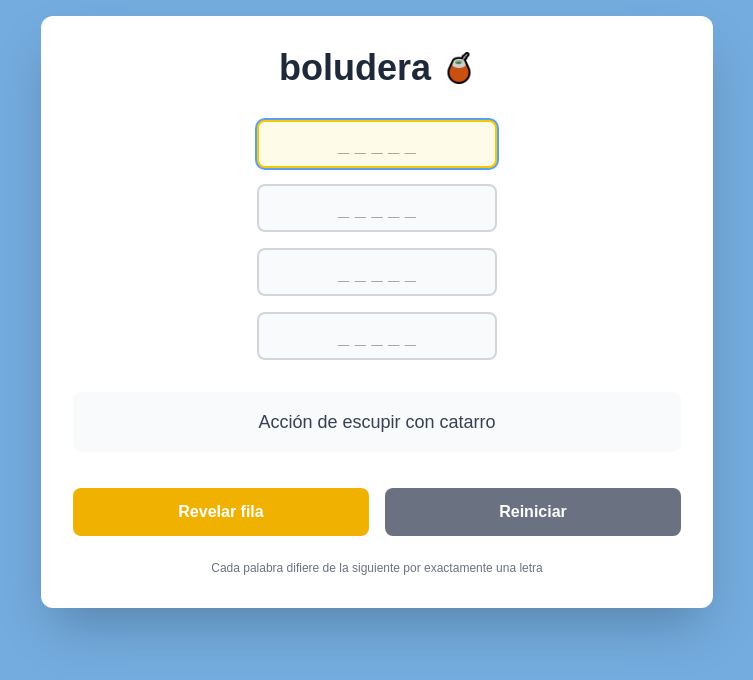
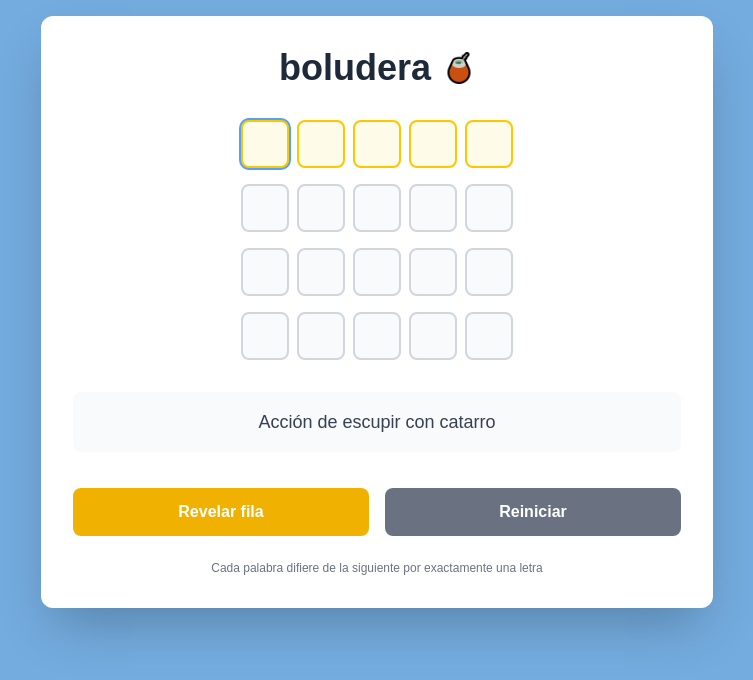
Before and after one commit to sotlucas/boludera, a Next.js app: page / in a window 1280 px wide. Shown: the top 680 px of the page, without its empty margins (263-1016 px from the left). Built offline with nearby package versions, Linux system fonts and the light colour scheme.

Commit message:
feat: letras separadas

```diff
--- a/src/app/page.tsx
+++ b/src/app/page.tsx
@@ -20,7 +20,12 @@ const GAME_PUZZLES = [
 export default function WordLadder() {
   const [currentPuzzle, setCurrentPuzzle] = useState(GAME_PUZZLES[0]);
   const [puzzleIndex, setPuzzleIndex] = useState(0);
-  const [userWords, setUserWords] = useState(["", "", "", ""]);
+  const [userWords, setUserWords] = useState([
+    ["", "", "", "", ""],
+    ["", "", "", "", ""],
+    ["", "", "", "", ""],
+    ["", "", "", "", ""],
+  ]);
   const [revealedRows, setRevealedRows] = useState([
     false,
     false,
@@ -29,17 +34,26 @@ export default function WordLadder() {
   ]);
   const [gameComplete, setGameComplete] = useState(false);
   const [selectedRow, setSelectedRow] = useState(0);
-  const inputRefs = useRef<(HTMLInputElement | null)[]>([]);
+  const [selectedCol, setSelectedCol] = useState(0);
+  const inputRefs = useRef<(HTMLInputElement | null)[][]>([
+    [null, null, null, null, null],
+    [null, null, null, null, null],
+    [null, null, null, null, null],
+    [null, null, null, null, null],
+  ]);
 
   useEffect(() => {
     resetGame();
   }, [currentPuzzle]);
 
   useEffect(() => {
-    if (inputRefs.current[selectedRow] && !revealedRows[selectedRow]) {
-      inputRefs.current[selectedRow]?.focus();
+    if (
+      inputRefs.current[selectedRow][selectedCol] &&
+      !revealedRows[selectedRow]
+    ) {
+      inputRefs.current[selectedRow][selectedCol]?.focus();
     }
-  }, [selectedRow, revealedRows]);
+  }, [selectedRow, selectedCol, revealedRows]);
 
   useEffect(() => {
     const handleKeyDown = (event: KeyboardEvent) => {
@@ -53,30 +67,71 @@ export default function WordLadder() {
         if (selectedRow < currentPuzzle.words.length - 1) {
           setSelectedRow(selectedRow + 1);
         }
+      } else if (event.key === "ArrowLeft") {
+        event.preventDefault();
+        if (selectedCol > 0) {
+          setSelectedCol(selectedCol - 1);
+        }
+      } else if (event.key === "ArrowRight") {
+        event.preventDefault();
+        if (selectedCol < 4) {
+          setSelectedCol(selectedCol + 1);
+        }
       }
     };
 
     window.addEventListener("keydown", handleKeyDown);
     return () => window.removeEventListener("keydown", handleKeyDown);
-  }, [selectedRow, currentPuzzle.words.length]);
+  }, [selectedRow, selectedCol, currentPuzzle.words.length]);
 
   const resetGame = () => {
-    setUserWords(["", "", "", ""]);
+    setUserWords([
+      ["", "", "", "", ""],
+      ["", "", "", "", ""],
+      ["", "", "", "", ""],
+      ["", "", "", "", ""],
+    ]);
     setRevealedRows([false, false, false, false]);
     setGameComplete(false);
     setSelectedRow(0);
+    setSelectedCol(0);
   };
 
-  const handleInputChange = (index: number, value: string) => {
+  const handleInputChange = (
+    rowIndex: number,
+    colIndex: number,
+    value: string
+  ) => {
+    if (value.length > 1) return; // Only allow single characters
+
     const newWords = [...userWords];
-    newWords[index] = value.toUpperCase().slice(0, 5);
+    newWords[rowIndex][colIndex] = value.toUpperCase();
     setUserWords(newWords);
+
+    // Auto-advance to next input
+    if (value && colIndex < 4) {
+      setSelectedCol(colIndex + 1);
+    }
 
     // Check if game is complete
     const isComplete = newWords.every(
-      (word, i) => word === currentPuzzle.words[i]
+      (wordArray, i) => wordArray.join("") === currentPuzzle.words[i]
     );
     setGameComplete(isComplete);
+  };
+
+  const handleKeyDown = (
+    rowIndex: number,
+    colIndex: number,
+    event: React.KeyboardEvent
+  ) => {
+    if (
+      event.key === "Backspace" &&
+      !userWords[rowIndex][colIndex] &&
+      colIndex > 0
+    ) {
+      setSelectedCol(colIndex - 1);
+    }
   };
 
   const revealRow = (index: number) => {
@@ -85,7 +140,7 @@ export default function WordLadder() {
     setRevealedRows(newRevealed);
 
     const newWords = [...userWords];
-    newWords[index] = currentPuzzle.words[index];
+    newWords[index] = currentPuzzle.words[index].split("");
     setUserWords(newWords);
   };
 
@@ -107,15 +162,18 @@ export default function WordLadder() {
     setCurrentPuzzle(GAME_PUZZLES[nextIndex]);
   };
 
-  const getRowStyle = (index: number) => {
-    if (revealedRows[index]) {
-      return "bg-blue-100 border-blue-400 text-blue-800";
+  const getInputStyle = (rowIndex: number, colIndex: number) => {
+    const baseStyle =
+      "w-12 h-12 text-center text-xl font-bold border-2 rounded-lg focus:outline-none focus:ring-2 focus:ring-blue-400";
+
+    if (revealedRows[rowIndex]) {
+      return `${baseStyle} bg-blue-100 border-blue-400 text-blue-800`;
     } else if (gameComplete) {
-      return "bg-green-100 border-green-400 text-green-800";
-    } else if (selectedRow === index) {
-      return "bg-yellow-50 border-yellow-400 text-gray-800";
+      return `${baseStyle} bg-green-100 border-green-400 text-green-800`;
+    } else if (selectedRow === rowIndex) {
+      return `${baseStyle} bg-yellow-50 border-yellow-400 text-gray-800`;
     } else {
-      return "bg-gray-50 border-gray-300 text-gray-800";
+      return `${baseStyle} bg-gray-50 border-gray-300 text-gray-800`;
     }
   };
 
@@ -136,39 +194,32 @@ export default function WordLadder() {
           </div>
 
           <div className="space-y-4 mb-8">
-            {currentPuzzle.words.map((word, index) => (
+            {currentPuzzle.words.map((word, rowIndex) => (
               <div
-                key={index}
-                className="flex items-center justify-center space-x-4"
+                key={rowIndex}
+                className="flex items-center justify-center space-x-2"
               >
-                <div className="flex items-center space-x-4">
+                {[0, 1, 2, 3, 4].map((colIndex) => (
                   <input
+                    key={colIndex}
                     ref={(el) => {
-                      inputRefs.current[index] = el;
+                      inputRefs.current[rowIndex][colIndex] = el;
                     }}
                     type="text"
-                    value={userWords[index]}
-                    onChange={(e) => handleInputChange(index, e.target.value)}
-                    onFocus={() => setSelectedRow(index)}
-                    className={`w-60 h-12 text-center text-xl font-bold border-2 rounded-lg focus:outline-none focus:ring-2 focus:ring-blue-400 ${getRowStyle(
-                      index
-                    )}`}
-                    maxLength={5}
-                    placeholder="_ _ _ _ _"
-                    disabled={revealedRows[index]}
+                    value={userWords[rowIndex][colIndex]}
+                    onChange={(e) =>
+                      handleInputChange(rowIndex, colIndex, e.target.value)
+                    }
+                    onKeyDown={(e) => handleKeyDown(rowIndex, colIndex, e)}
+                    onFocus={() => {
+                      setSelectedRow(rowIndex);
+                      setSelectedCol(colIndex);
+                    }}
+                    className={getInputStyle(rowIndex, colIndex)}
+                    maxLength={1}
+                    disabled={revealedRows[rowIndex]}
                   />
-
-                  {/* <button
-                    onClick={() => revealRow(index)}
-                    disabled={
-                      revealedRows[index] ||
-                      userWords[index] === currentPuzzle.words[index]
-                    }
-                    className="px-3 py-2 text-sm bg-gray-600 hover:bg-gray-700 disabled:bg-gray-300 disabled:text-gray-500 text-white rounded-lg transition-colors cursor-pointer"
-                  >
-                    Revelar
-                  </button> */}
-                </div>
+                ))}
               </div>
             ))}
           </div>
```
